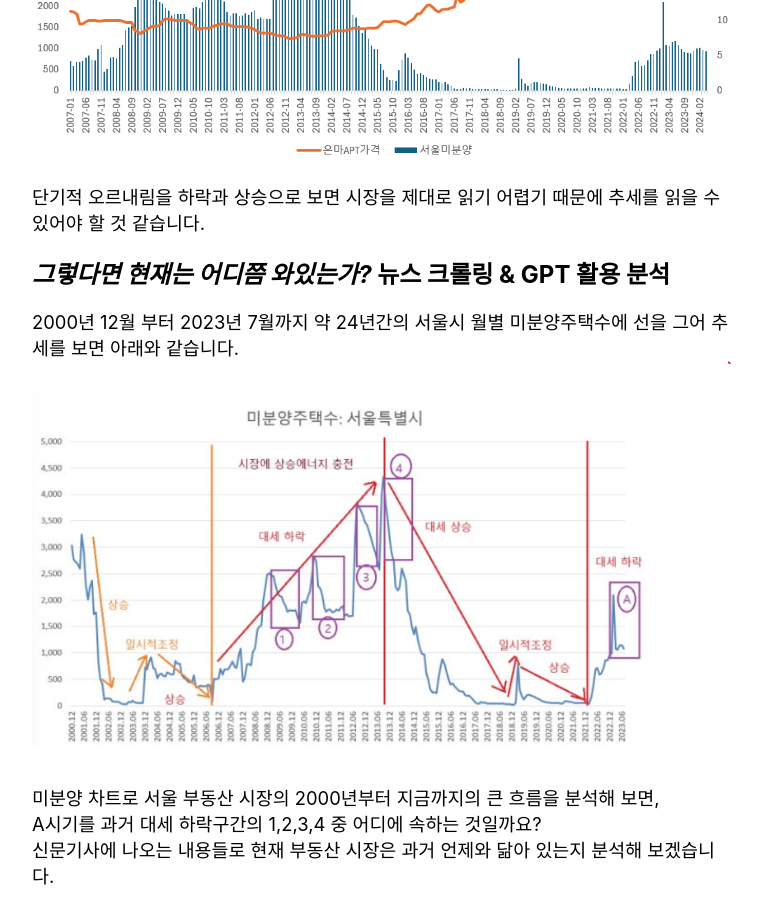
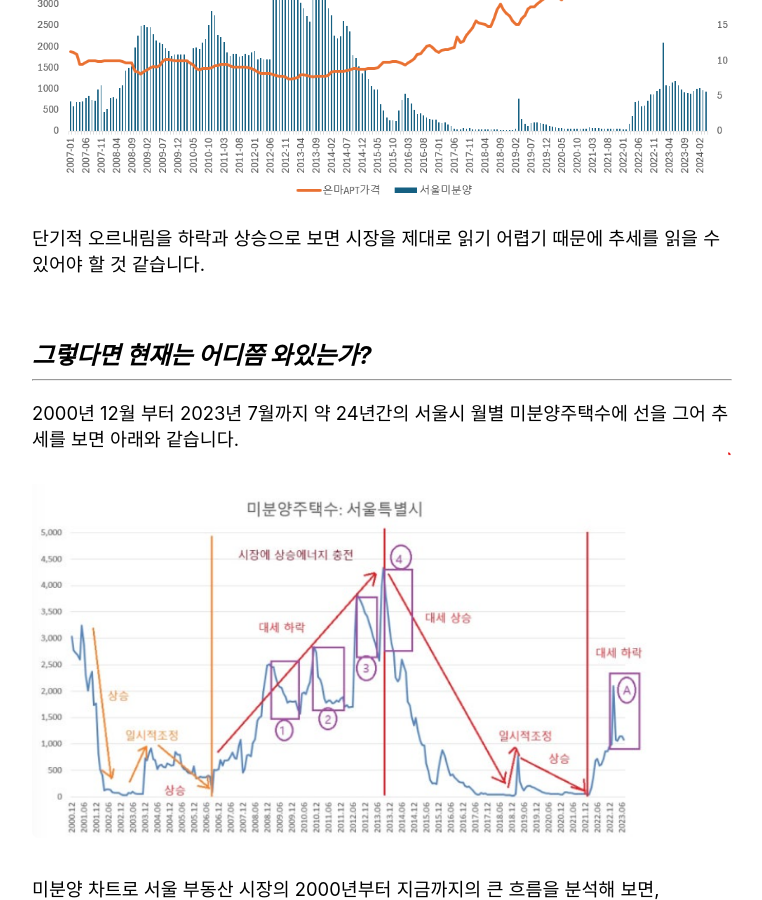
Before and after one commit to Timeleeh/skkufinal.github.io, a Jekyll site: the page built from _posts/2024-06-18-미분양 주택수와 주택가격 상관관계.md, in a window 1280 px wide and 900 px high, scrolled down 861 px. Shown: the whole window, without its empty margins (258-1020 px from the left). Built offline with Jekyll 4.4.1, drawn with Linux system fonts in a browser that asks for light colours; nearby versions of some CDN libraries; comment, search, counter and statistics services are not loaded.

Commit message:
Update 2024-06-18-미분양 주택수와 주택가격 상관관계.md

```diff
--- a/_posts/2024-06-18-미분양 주택수와 주택가격 상관관계.md
+++ b/_posts/2024-06-18-미분양 주택수와 주택가격 상관관계.md
@@ -15,6 +15,8 @@ categories: jekyll update
 미분양 주택수는 부동산 시장의 매도자와 매수자의 심리를 측정하는 중요한 데이터입니다.<br>
 집을 사려고 하는 매수세가 올라가면 미분양 주택수는 반대로 줄어들고, 매수세가 내려가면 미분양 주택수는 증가합니다.<br>
 
+<br>
+
 *부동산 가격에 있어서 미분양주택수의 하락은 좋은 신호*
 ---
 ---
@@ -28,9 +30,10 @@ categories: jekyll update
 
 단기적 오르내림을 하락과 상승으로 보면 시장을 제대로 읽기 어렵기 때문에 추세를 읽을 수 있어야 할 것 같습니다.<br>
 
+<br>
 
-
-*그렇다면 현재는 어디쯤 와있는가?* 뉴스 크롤링 & GPT 활용 분석
+*그렇다면 현재는 어디쯤 와있는가?*
+---
 ---
 2000년 12월 부터 2023년 7월까지 약 24년간의 서울시 월별 미분양주택수에 선을 그어 추세를 보면 아래와 같습니다.
 ![Seoul Image](https://github.com/Timeleeh/skkufinal.github.io/blob/main/seoul.png?raw=true)
```
